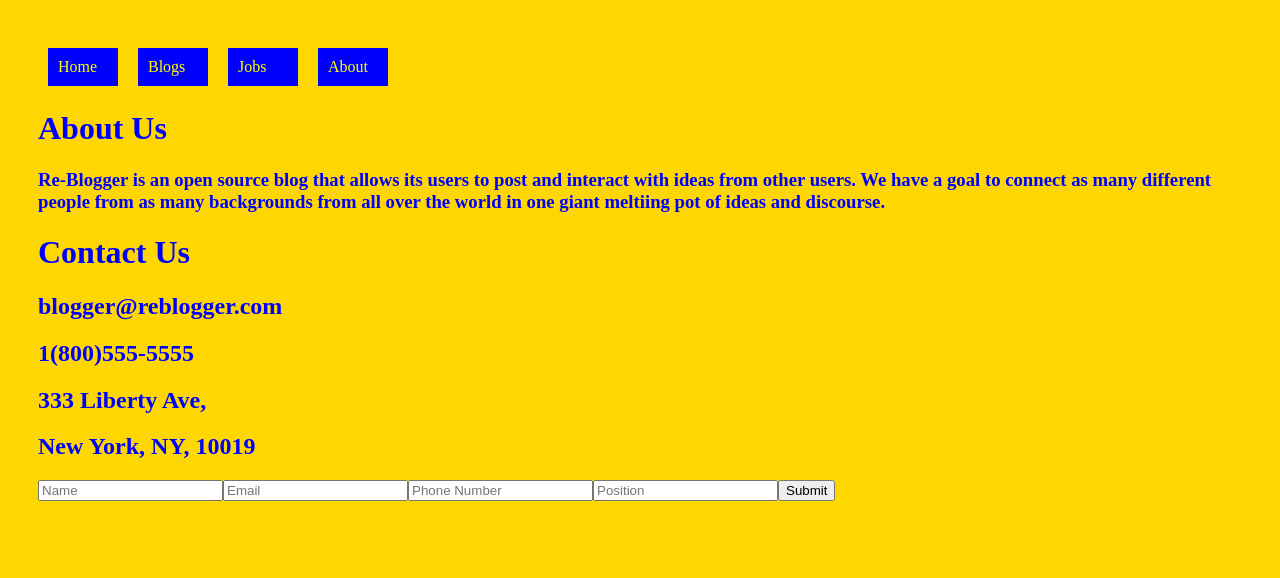
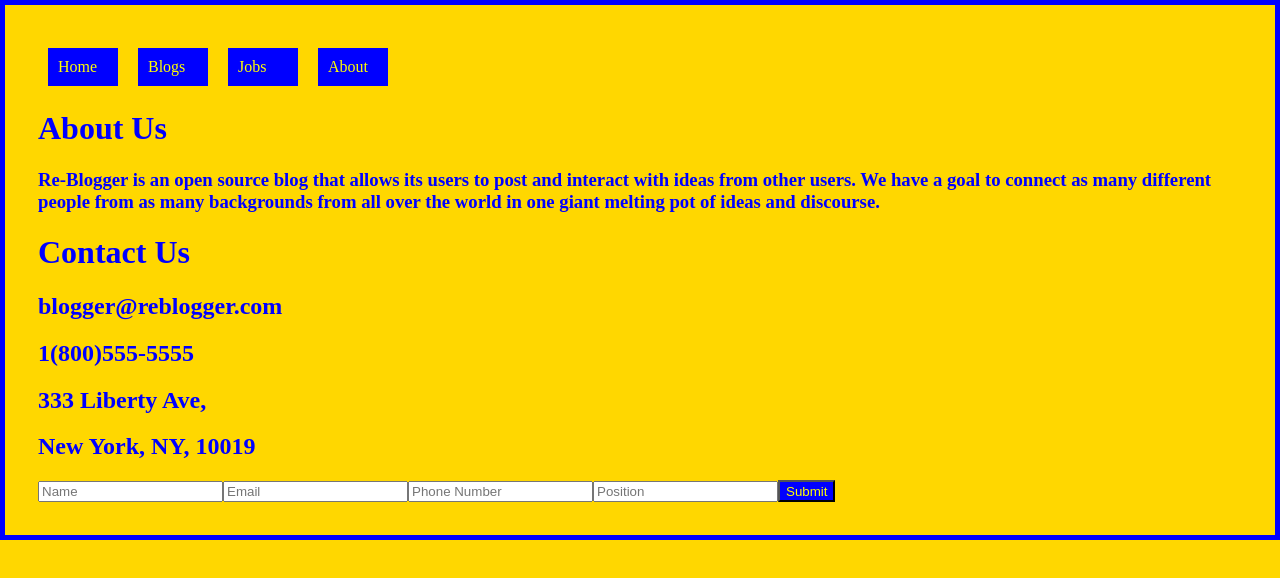
Before and after one commit to Jmulvez/Phase-2-Project-React, a React (Create React App) app: page /about in a window 1280 px wide. Shown: the top 578 px of the page. Built offline with nearby package versions, Linux system fonts and the light colour scheme; data requests are answered from the project's data file.

Commit message:
added more css elements

```diff
--- a/src/components/About.js
+++ b/src/components/About.js
@@ -3,12 +3,18 @@ import { useHistory } from 'react-router-dom';
 
 function About() {
     let history = useHistory();
+    const aboutStyle = {
+        textDecoration: "none",
+        color: "yellow",
+        backgroundColor: "blue",
+        height: "22px"
+      };
     return (
         <div>
             <h1>About Us</h1>
             <h3>
                 Re-Blogger is an open source blog that allows its users to post and interact with ideas from other users. We have
-                a goal to connect as many different people from as many backgrounds from all over the world in one giant meltiing
+                a goal to connect as many different people from as many backgrounds from all over the world in one giant melting
                 pot of ideas and discourse.
             </h3>
             <h1>Contact Us</h1>
@@ -33,7 +39,7 @@ function About() {
                 label="position"
                 placeholder="Position"
                 />
-                <button onClick={() => {history.push('/jobs')}}>Submit</button>
+                <button onClick={() => {history.push('/jobs')}} style={aboutStyle}>Submit</button>
             </form>
         </div>
     )
--- a/src/components/App.js
+++ b/src/components/App.js
@@ -13,7 +13,7 @@ function App() {
     const appStyle = {
         textDecoration: "none",
         color: "blue",
-        padding: "10px"
+        padding: "15px"
       };
     useEffect(() => {
         fetch("http://localhost:3001/blogs")
--- a/src/components/Home.js
+++ b/src/components/Home.js
@@ -6,6 +6,12 @@ function Home() {
     const homeStyle = {
         height:"500px",
         width:"500px"
+      };
+      const buttonStyle = {
+        textDecoration: "none",
+        color: "yellow",
+        backgroundColor: "blue",
+        height: "22px"
       };
     return (
         <div>
@@ -20,7 +26,7 @@ function Home() {
                     <input
                     placeholder="Password">
                     </input>
-                    <button onClick={() => {history.push('/blogs')}}>Login</button>
+                    <button onClick={() => {history.push('/blogs')}} style={buttonStyle}>Login</button>
                 </form>
                 <img src="https://logos-world.net/wp-content/uploads/2021/08/Blogger-Logo-1999-2001.png" alt="Oh no!" style={homeStyle}/>
             </div>
--- a/src/index.css
+++ b/src/index.css
@@ -1,5 +1,7 @@
 .html {
-    display: flex;
+    display: inline;
     background-color: gold;
-    padding: 20px;
+    padding: 10px;
+    border: 5px solid blue;
+    font-family: cursive;
 }
```
